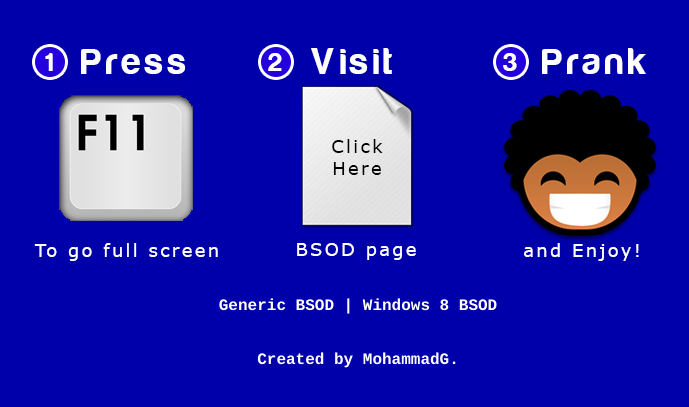
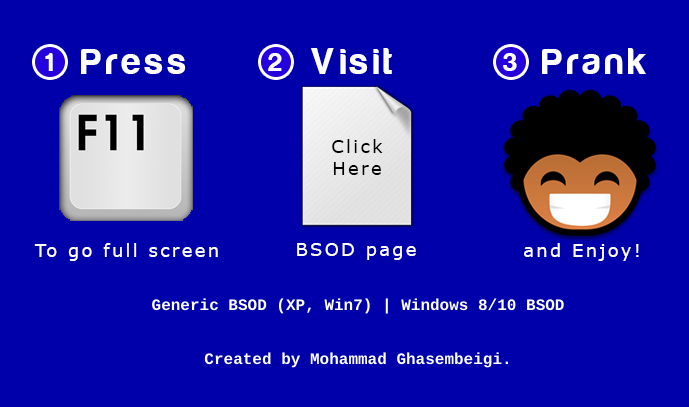
Before and after one commit to mobeigi/FakeBSOD.com, a PHP site: page /index.php in a window 1280 px wide. Shown: the part 245-652 px from the top of the page, without its empty margins (282-971 px from the left). Run offline with PHP 8.4, Linux system fonts and the light colour scheme; some libraries are stand-ins or nearby versions.

Commit message:
Reorganise website
Fix 404 formatting and relabel pages

```diff
--- a/index.php
+++ b/index.php
@@ -44,9 +44,9 @@ Prank your friends, family and coworkers into beleiving their workstation has cr
 </dl>
 </center>
 <br />
-<center><a href="/generic">Generic BSOD</a> | <a href="/windows8">Windows 8 BSOD</a></center>
+<center><a href="/generic">Generic BSOD (XP, Win7)</a> | <a href="/windows8-10">Windows 8/10 BSOD</a></center>
 <br />
-<br /><center>Created by <a href="http://mohammadg.com">MohammadG</a>.</center>
+<br /><center>Created by <a href="https://mohammadg.com" title="More posts by Mohammad Ghasembeigi">Mohammad Ghasembeigi</a>.</center>
 </p>
 </b>
 </body>
```
Also changed, not shown: .htaccess, pages/generic.php (renamed from generic/index.php), pages/windows8-10.php (renamed from windows8/index.php).
